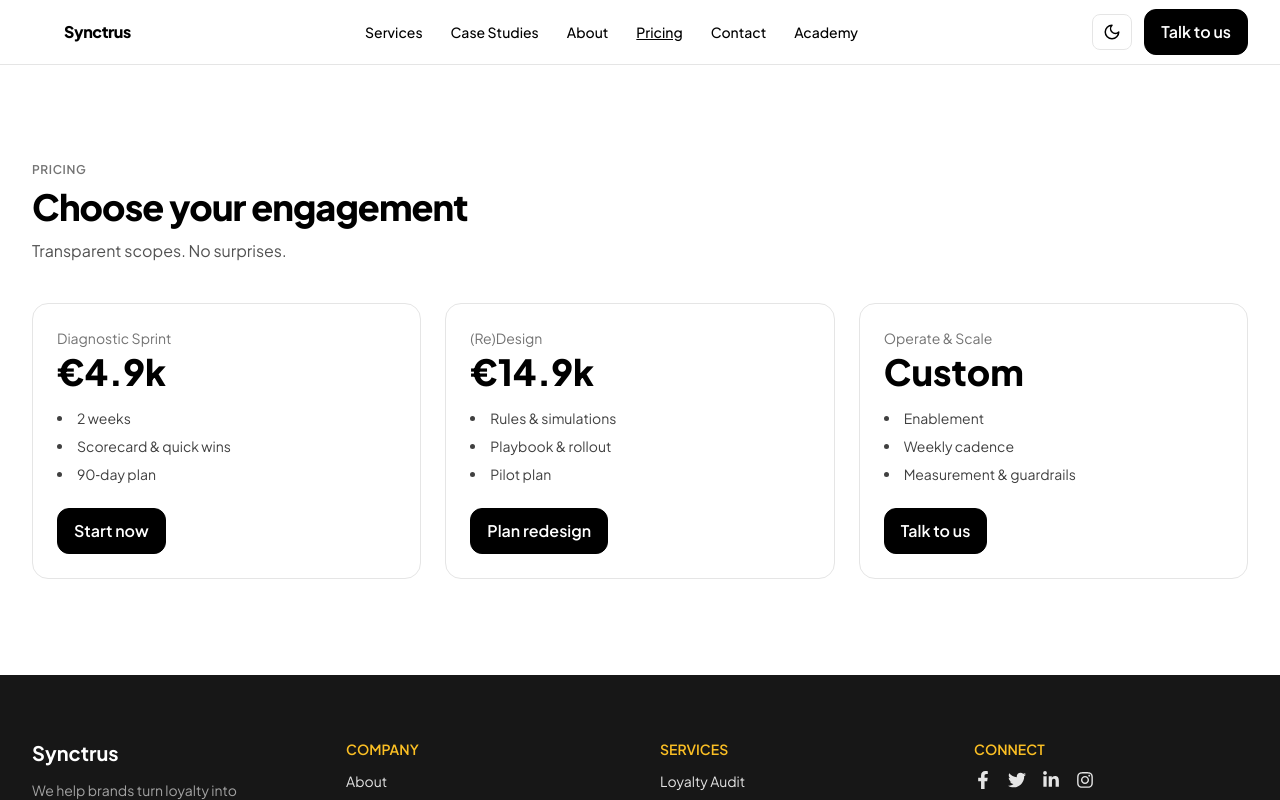
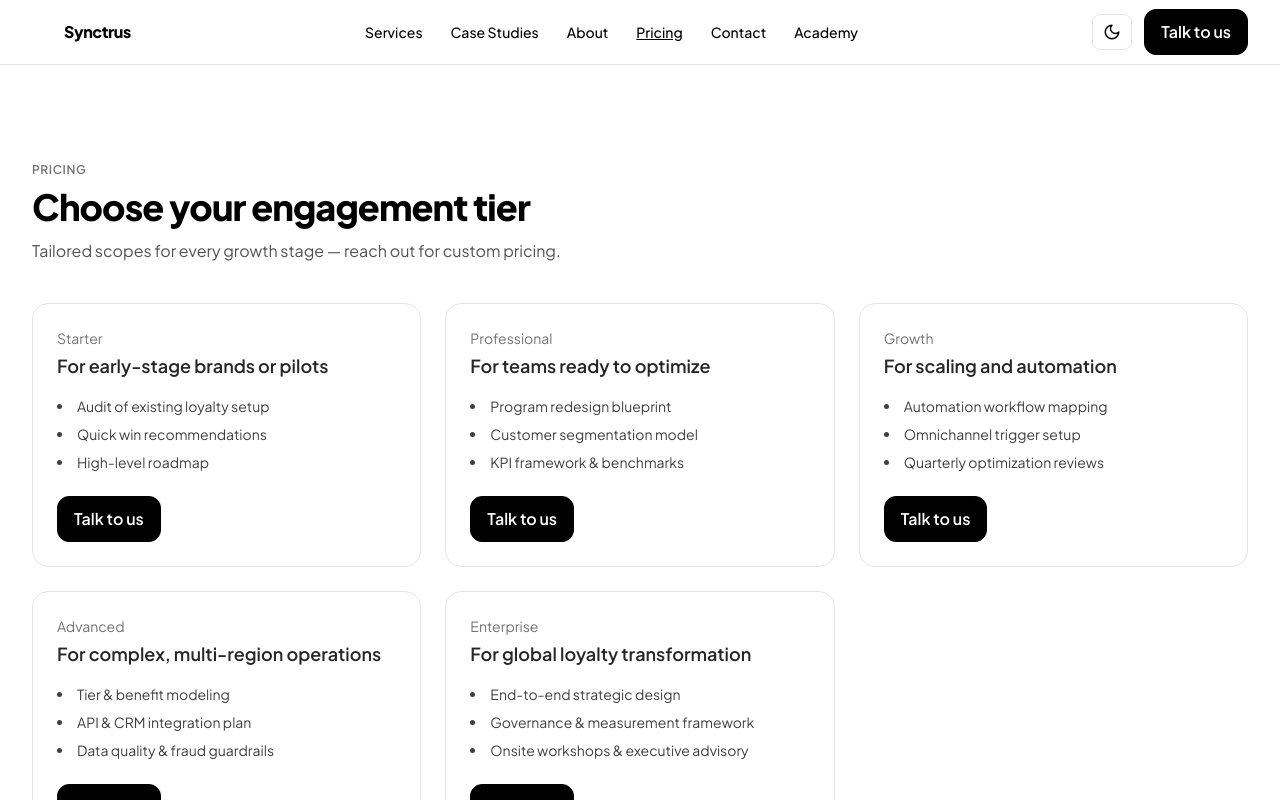
Before and after one commit to Petrusevski/synctrus, a React (Vite) app: page /pricing in a window 1280 px wide. Shown: the top 800 px of the page. Built offline with nearby package versions, Linux system fonts and the light colour scheme.

Commit message:
Update: new 5-tier Pricing page with contact redirects

```diff
--- a/src/pages/Pricing.tsx
+++ b/src/pages/Pricing.tsx
@@ -3,24 +3,88 @@
 import { Card, CardBody } from "../components/ui/Card";
 import Button from "../components/ui/Button";
 
-export default function Pricing(){
+export default function Pricing() {
+  const plans = [
+    {
+      name: "Starter",
+      tagline: "For early-stage brands or pilots",
+      pts: [
+        "Audit of existing loyalty setup",
+        "Quick win recommendations",
+        "High-level roadmap",
+      ],
+      cta: "Talk to us",
+    },
+    {
+      name: "Professional",
+      tagline: "For teams ready to optimize",
+      pts: [
+        "Program redesign blueprint",
+        "Customer segmentation model",
+        "KPI framework & benchmarks",
+      ],
+      cta: "Talk to us",
+    },
+    {
+      name: "Growth",
+      tagline: "For scaling and automation",
+      pts: [
+        "Automation workflow mapping",
+        "Omnichannel trigger setup",
+        "Quarterly optimization reviews",
+      ],
+      cta: "Talk to us",
+    },
+    {
+      name: "Advanced",
+      tagline: "For complex, multi-region operations",
+      pts: [
+        "Tier & benefit modeling",
+        "API & CRM integration plan",
+        "Data quality & fraud guardrails",
+      ],
+      cta: "Talk to us",
+    },
+    {
+      name: "Enterprise",
+      tagline: "For global loyalty transformation",
+      pts: [
+        "End-to-end strategic design",
+        "Governance & measurement framework",
+        "Onsite workshops & executive advisory",
+      ],
+      cta: "Talk to us",
+    },
+  ];
+
   return (
     <Section>
-      <Heading kicker="Pricing" title="Choose your engagement" subtitle="Transparent scopes. No surprises." />
-      <div className="grid md:grid-cols-3 gap-6">
-        {[
-          {name:"Diagnostic Sprint", price:"€4.9k", pts:["2 weeks","Scorecard & quick wins","90‑day plan"], cta:"Start now"},
-          {name:"(Re)Design", price:"€14.9k", pts:["Rules & simulations","Playbook & rollout","Pilot plan"], cta:"Plan redesign"},
-          {name:"Operate & Scale", price:"Custom", pts:["Enablement","Weekly cadence","Measurement & guardrails"], cta:"Talk to us"},
-        ].map((p,i)=>(
-          <Card key={i}><CardBody>
-            <div className="text-sm text-neutral-500">{p.name}</div>
-            <div className="text-4xl font-extrabold mt-1">{p.price}</div>
-            <ul className="mt-4 space-y-2 text-sm text-neutral-700 list-disc list-inside">
-              {p.pts.map((y,j)=>(<li key={j}>{y}</li>))}
-            </ul>
-            <div className="mt-6"><Button to="/contact" variant="primary">{p.cta}</Button></div>
-          </CardBody></Card>
+      <Heading
+        kicker="Pricing"
+        title="Choose your engagement tier"
+        subtitle="Tailored scopes for every growth stage — reach out for custom pricing."
+      />
+
+      <div className="grid md:grid-cols-2 lg:grid-cols-3 gap-6">
+        {plans.map((p, i) => (
+          <Card key={i}>
+            <CardBody>
+              <div className="text-sm text-neutral-500">{p.name}</div>
+              <div className="text-lg font-semibold text-neutral-800 mt-1">
+                {p.tagline}
+              </div>
+              <ul className="mt-4 space-y-2 text-sm text-neutral-700 list-disc list-inside">
+                {p.pts.map((pt, j) => (
+                  <li key={j}>{pt}</li>
+                ))}
+              </ul>
+              <div className="mt-6">
+                <Button to="/contact" variant="primary">
+                  {p.cta}
+                </Button>
+              </div>
+            </CardBody>
+          </Card>
         ))}
       </div>
     </Section>
```
